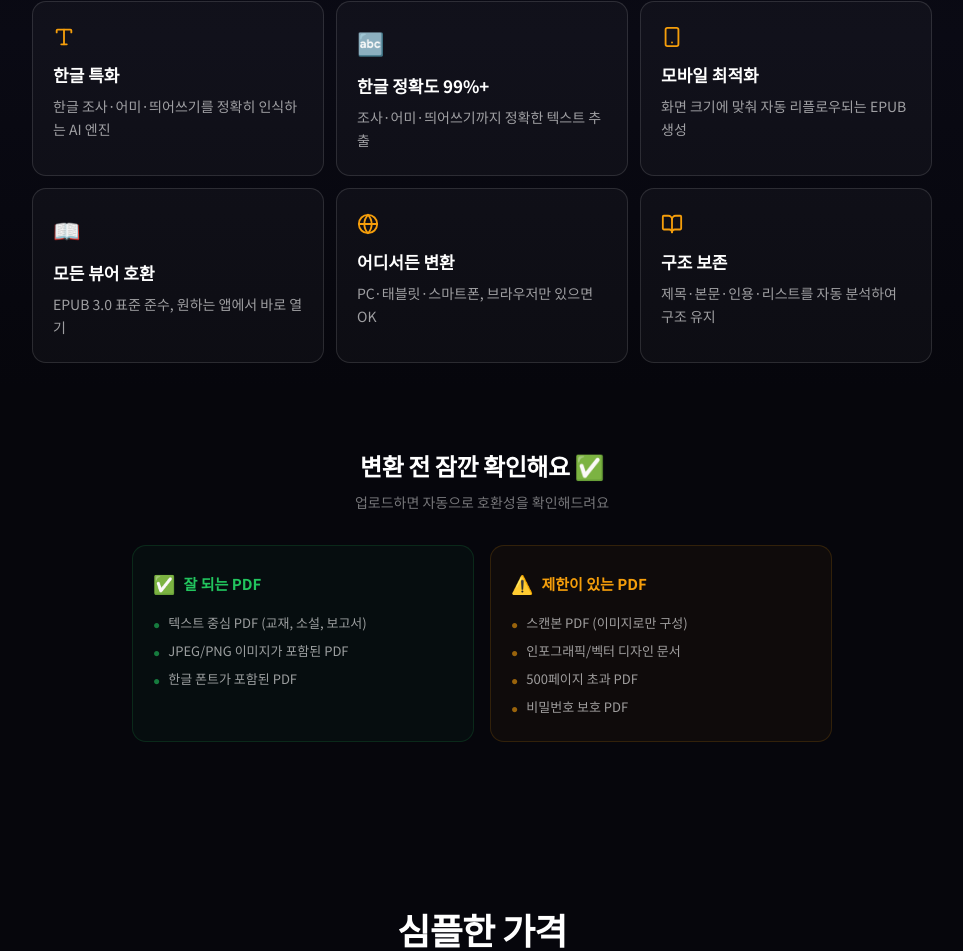
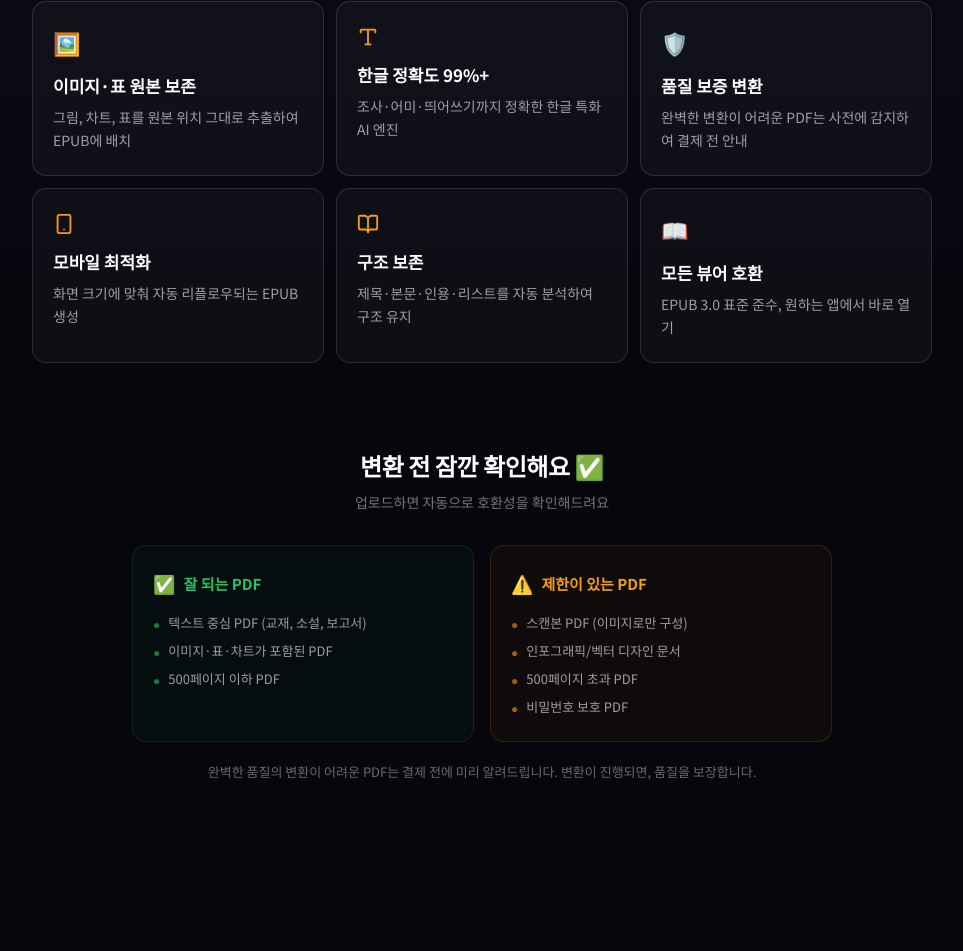
Before and after one commit to Bookfow/textreme, a Next.js app: page / in a window 1280 px wide. Shown: the part 1128-2079 px from the top of the page, without its empty margins (158-1121 px from the left). Built offline with nearby package versions, Linux system fonts and the light colour scheme.

Commit message:
랜딩페이지 강화: 이미지/표 보존 강조, 품질 보증, 500p 제한

```diff
--- a/src/app/page.tsx
+++ b/src/app/page.tsx
@@ -1209,7 +1209,7 @@ export default function TeXTREME() {
                 <span style={{ padding: "2px 8px", borderRadius: 5, background: "rgba(245,158,11,0.12)", border: "1px solid rgba(245,158,11,0.25)", color: "#F59E0B", fontSize: 11, fontWeight: 600 }}>EPUB</span>
               </div>
               <p style={{ color: "rgba(255,255,255,0.6)", fontSize: 12 }}>
-                한글특화 · 정확도 99%+ · 모바일 최적화<br />모든 뷰어 호환 · 구조 보존
+                이미지·표 원본 배치 · 한글특화 99%+<br />품질 보증 변환 · 최대 500페이지
               </p>
               <input ref={fileInputRef} type="file" accept=".pdf" style={{ display: "none" }}
                 onChange={e => { if (e.target.files?.[0]) handleFile(e.target.files[0]) }} />
@@ -1242,12 +1242,12 @@ export default function TeXTREME() {
           </div>
           <div className="features-grid">
             {[
-              { icon: <Type size={22} />, title: "한글 특화", desc: "한글 조사·어미·띄어쓰기를 정확히 인식하는 AI 엔진" },
-              { icon: "🔤", title: "한글 정확도 99%+", desc: "조사·어미·띄어쓰기까지 정확한 텍스트 추출" },
+              { icon: "🖼️", title: "이미지·표 원본 보존", desc: "그림, 차트, 표를 원본 위치 그대로 추출하여 EPUB에 배치" },
+              { icon: <Type size={22} />, title: "한글 정확도 99%+", desc: "조사·어미·띄어쓰기까지 정확한 한글 특화 AI 엔진" },
+              { icon: "🛡️", title: "품질 보증 변환", desc: "완벽한 변환이 어려운 PDF는 사전에 감지하여 결제 전 안내" },
               { icon: <Smartphone size={22} />, title: "모바일 최적화", desc: "화면 크기에 맞춰 자동 리플로우되는 EPUB 생성" },
+              { icon: <BookOpen size={22} />, title: "구조 보존", desc: "제목·본문·인용·리스트를 자동 분석하여 구조 유지" },
               { icon: "📖", title: "모든 뷰어 호환", desc: "EPUB 3.0 표준 준수, 원하는 앱에서 바로 열기" },
-              { icon: <Globe size={22} />, title: "어디서든 변환", desc: "PC·태블릿·스마트폰, 브라우저만 있으면 OK" },
-              { icon: <BookOpen size={22} />, title: "구조 보존", desc: "제목·본문·인용·리스트를 자동 분석하여 구조 유지" },
             ].map((f, i) => (
               <div key={i} style={{ padding: "24px 20px", borderRadius: 14, background: "rgba(255,255,255,0.03)", border: "1px solid rgba(255,255,255,0.12)" }} className="card-hover">
                 <div style={{ color: "#F59E0B", marginBottom: 14, fontSize: typeof f.icon === "string" ? 22 : undefined }}>
@@ -1278,7 +1278,7 @@ export default function TeXTREME() {
                 <span style={{ color: "#22c55e", fontSize: 15, fontWeight: 700 }}>잘 되는 PDF</span>
               </div>
               <div style={{ display: "flex", flexDirection: "column", gap: 8 }}>
-                {["텍스트 중심 PDF (교재, 소설, 보고서)", "JPEG/PNG 이미지가 포함된 PDF", "한글 폰트가 포함된 PDF"].map((t, i) => (
+                {["텍스트 중심 PDF (교재, 소설, 보고서)", "이미지·표·차트가 포함된 PDF", "500페이지 이하 PDF"].map((t, i) => (
                   <div key={i} style={{ display: "flex", alignItems: "flex-start", gap: 8 }}>
                     <span style={{ color: "rgba(34,197,94,0.6)", fontSize: 12, marginTop: 2, flexShrink: 0 }}>●</span>
                     <span style={{ color: "rgba(255,255,255,0.6)", fontSize: 13, lineHeight: 1.5 }}>{t}</span>
@@ -1302,6 +1302,9 @@ export default function TeXTREME() {
               </div>
             </div>
           </div>
+          <p style={{ textAlign: "center", color: "rgba(255,255,255,0.4)", fontSize: 13, marginTop: 20 }}>
+            완벽한 품질의 변환이 어려운 PDF는 결제 전에 미리 알려드립니다. 변환이 진행되면, 품질을 보장합니다.
+          </p>
         </div>
       </section>
 
```
